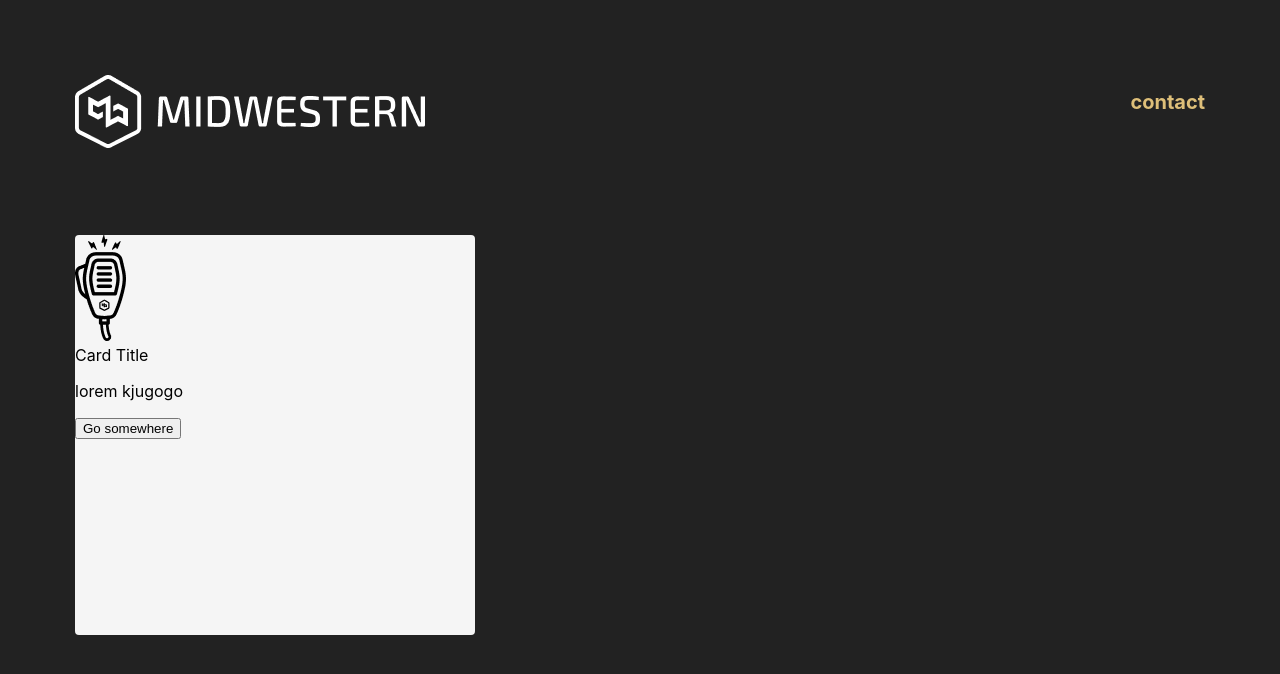
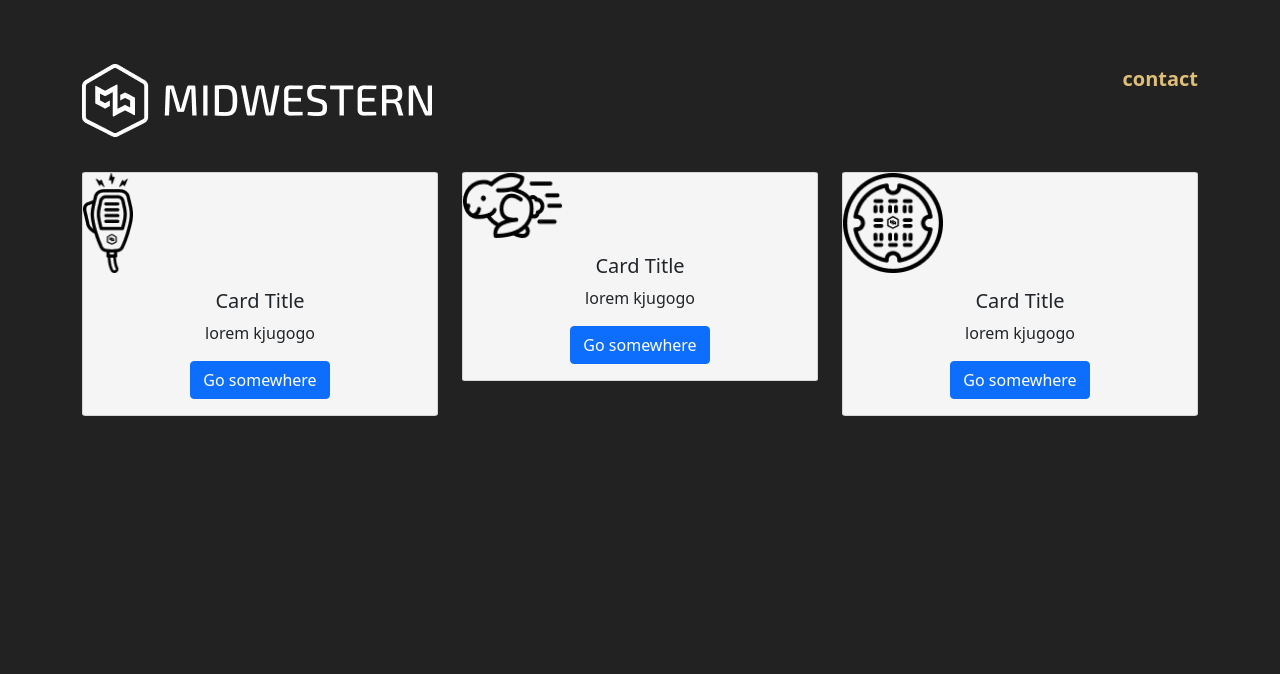
Before and after one commit to jmokate/midwestern-interactive-challenge, a React (Create React App) app: page / in a window 1280 px wide. Shown: the top 674 px of the page. Built offline with nearby package versions, Linux system fonts and the light colour scheme.

Commit message:
working on cards

```diff
--- a/src/App.css
+++ b/src/App.css
@@ -1,6 +1,6 @@
 body {
 	background-color: #222222;
-	padding: 75px;
+	padding: 5%;
 }
 
 @font-face {
@@ -8,18 +8,55 @@ body {
 	src: url("https://fonts.googleapis.com/css2?family=Poppins:wght@500;700&display=swap");
 }
 
+.cards {
+	background-color: #F5F5F5;
+}
+
+.card-img-talkie {
+	height: 100px;
+	width: 50px;
+}
+.card-img-rabbit {
+	height: 65px;
+	width: 100px;
+}
+.card-img-shield {
+	height: 100px;
+	width: 100px;
+}
+
+/* @media (min-width: 320px) and (max-width: 800px) {
+	.nav-logo{
+		max-width: 100%;
+    	width: 100%;
+
+	}
+	.contactLink {
+		color: #debf79;
+		text-decoration: none;
+		font-weight: bold;
+
+	}
+
+
+} */
+
 .contactLink {
 	color: #debf79;
 	text-decoration: none;
 	font-weight: bold;
-	padding-top: 15px;
+
 	font-size: 20px;
-	float: right;
+
 }
 
-.nav-logo {
+/* .nav-logo {
 	float: left;
-}
+} */
+
+/* .card-img {
+	margin: auto;
+} */
 /* Container {
 	display: inline-flex ;
 } */
--- a/src/App.js
+++ b/src/App.js
@@ -1,25 +1,72 @@
-import {Navbar, Nav, Image, Container, Row, Col, Card, Button, CardGroup} from 'react-bootstrap'
+import 'bootstrap/dist/css/bootstrap.min.css';
+import {Container, Row, Col, Card, Button} from 'react-bootstrap'
 import './App.css';
 import logo from "./Assets/Logo.png"
 import talkie from "./Assets/Talkie.png"
+import rabbit from "./Assets/Rabbit.png"
+import shield from "./Assets/Shield.png"
 
 function App() {
   return (
     <>
 
-    <Container className=".container-md">
-      <Row className="">
-        <Col lg={6}>
-        <img  className="nav-logo" src={logo}/>
+    <Container>
+      <Row className="flex-nowrap">
+        <Col md={6} sm={6} xs={6} align="left">
+        <img  className="nav-logo img-fluid" src={logo}/>
         </Col>
-        <Col lg={6} className="contactLink mx-auto">
+        <Col md={6} sm={6} xs={6} className="contactLink" align="right">
           contact
           </Col>
       </Row>
-      <Row style={{paddingTop: "10rem"}} >
-        <CardGroup className="justify-content-center">
-         <Card className="m-auto" style={{ width: '25rem',height: "25rem", backgroundColor: "#F5F5F5", borderRadius: "1%" }}>
-           <Card.Img  style={{padding: "5rem, 0, 0, 5rem"}} variant="top" src={talkie} />
+      </Container>
+      <Container style={{paddingTop: "3%"}}>
+        <Row>
+          <Col className='mx-auto'>
+            <Card className="cards text-center" style={{backgroundColor: "#F5F5F5", borderRadius: "1%" }}>
+            <Card.Img className="card-img-talkie img-fluid" variant="top" align='center' src={talkie} />
+              <Card.Body>
+              <Card.Title>Card Title</Card.Title>
+                <Card.Text>
+                lorem kjugogo
+                </Card.Text>
+              <Button variant="primary">Go somewhere</Button>
+              </Card.Body>
+            </Card>
+          </Col>
+          <Col>
+            <Card className="text-center" style={{backgroundColor: "#F5F5F5", borderRadius: "1%" }}>
+                <Card.Img className="card-img-rabbit img-fluid" variant="top" src={rabbit} />
+                  <Card.Body>
+                  <Card.Title>Card Title</Card.Title>
+                    <Card.Text>
+                    lorem kjugogo
+                    </Card.Text>
+                  <Button variant="primary">Go somewhere</Button>
+                  </Card.Body>
+                </Card>
+          </Col>
+          <Col>
+              <Card className="text-center" style={{backgroundColor: "#F5F5F5", borderRadius: "1%" }}>
+                <Card.Img className="card-img-shield img-fluid" variant="top" src={shield} />
+                  <Card.Body>
+                  <Card.Title>Card Title</Card.Title>
+                    <Card.Text>
+                    lorem kjugogo
+                    </Card.Text>
+                  <Button variant="primary">Go somewhere</Button>
+                  </Card.Body>
+              </Card>
+          </Col>
+        </Row>
+      </Container>
+
+
+      {/* <Container>
+      <Row style={{paddingTop: "10rem"}} className="text-center" >
+        <CardGroup className="text-center">
+         <Card className="text-center" style={{backgroundColor: "#F5F5F5", borderRadius: "1%" }}>
+           <Card.Img className="card-img img-fluid" variant="top" src={talkie} />
             <Card.Body>
              <Card.Title>Card Title</Card.Title>
               <Card.Text>
@@ -27,7 +74,7 @@ function App() {
               </Card.Text>
              <Button variant="primary">Go somewhere</Button>
             </Card.Body>
-          </Card>
+          </Card> */}
 
           {/* <Card className="text-center" style={{ width: '25rem',height: "25rem", backgroundColor: "#F5F5F5", borderRadius: "1%" }}>
            <Card.Img variant="top" src={talkie} />
@@ -40,14 +87,10 @@ function App() {
              <Button variant="primary">Go somewhere</Button>
             </Card.Body>
           </Card> */}
-        </CardGroup>
+        {/* </CardGroup>
+      </Row>
+      </Container> */}
 
-
-
-
-      </Row>
-
-    </Container>
 
     </>
   );
```
